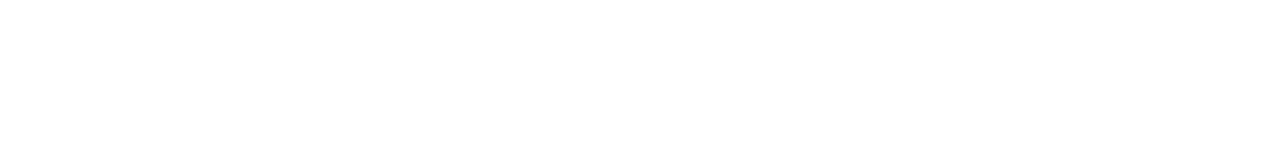
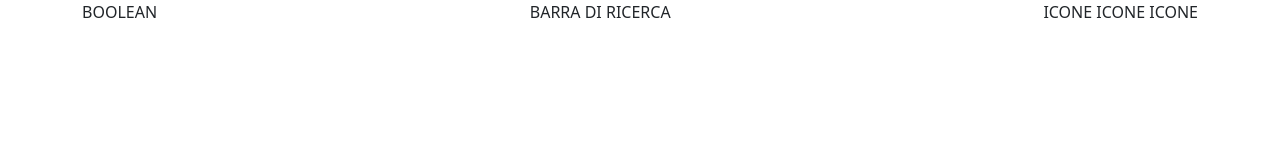
Before and after one commit to FrancescoBoco/html-css-bootstrap-dashboard, a plain HTML site: page index.html in a window 1280 px wide. Drawn offline with nearby package versions, Linux system fonts and the light colour scheme.

Commit message:
progetto iniziato

```diff
--- a/index.html
+++ b/index.html
@@ -12,22 +12,26 @@
     <!-- LINK CSS  -->
     <link rel="stylesheet" href="css/style.css">
 </head>
-<body>
+<body class="debug">
 
-    <!-- HEADER  -->
-    <header>
+<header>
+    <div class="container text-center">
+        <div class="row ">
 
-    </header>
+            <div class="col-md-auto">
+                 BOOLEAN
+            </div>
+          <div class="col ">
+            BARRA DI RICERCA
+          </div>
+          <div class="col-md-auto">
+           ICONE ICONE ICONE
+          </div>
+        </div>
 
 
-    <!-- MAIN -->
-    <main>
-
-    </main>
-
-
-
-
+      </div>
+</header>
 
 
 
```
Also changed, not shown: css/style.css (+18 -0 lines).
